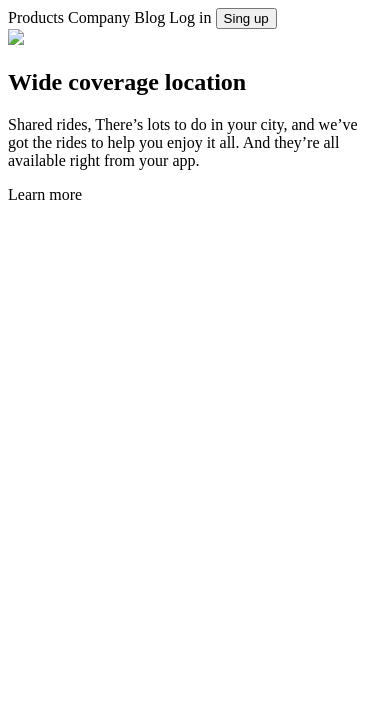
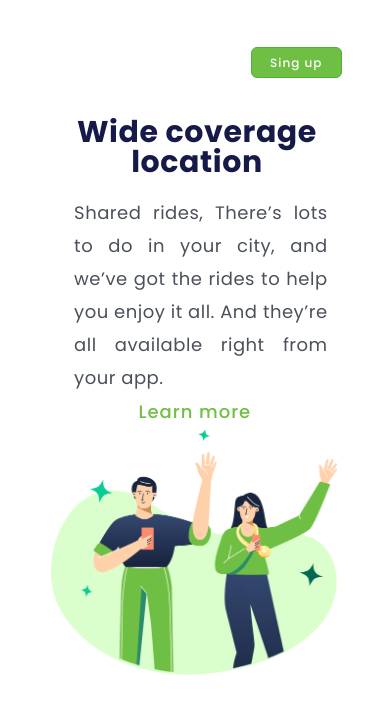
Before and after one commit to izabelmedeirosm/Proj.-Positive, a plain HTML site: page index.html in a window 390 px wide. Drawn offline with Linux system fonts and the light colour scheme.

Commit message:
AJuste responsividade index.html e style.css

```diff
--- a/index.html
+++ b/index.html
@@ -7,7 +7,7 @@
     <meta http-equiv="X-UA-Compatible" content="IE=edge">
     <meta name="viewport" content="width=device-width, initial-scale=1.0">
     <title>Positive</title>
-    <link href="./19.1 style.css" rel="stylesheet">
+    <link href="./style.css" rel="stylesheet">
     <link rel="preconnect" href="https://fonts.googleapis.com">
     <link rel="preconnect" href="https://fonts.gstatic.com" crossorigin>
     <link href="https://fonts.googleapis.com/css2?family=Poppins:wght@400;500;700&display=swap" rel="stylesheet">
@@ -27,7 +27,7 @@
 
     <main>
 
-        <img src="./img/(Positive) Congratulation You get 40 point for your ride.png">
+        <img src="./(Positive) Congratulation You get 40 point for your ride.png">
 
         <section>
             <h1>Wide coverage location</h1>
--- a/style.css
+++ b/style.css
@@ -112,13 +112,17 @@ border: none;
         padding: 0;
     }
 
+    body {
+        margin: 0;
+        padding: 0;
+    }
     section {
         display: block;
         height: auto;
         width: 75%;
         position: static;
         margin-left: 13%;
-        margin-top: 15%;
+        margin-top: 10%;
     }
 
     h1 {
@@ -135,26 +139,28 @@ border: none;
 
     }
     p {
-        width: 75vw;
+        width: 65vw;
         height: auto;
-        text-align: center;
+        text-align: justify;
         color: #4B505A;
         font-size: 18px;
         font-style: normal;
         font-weight: 400;
         line-height: 183.333%;
         letter-spacing: 0.5px;
-        margin-bottom: 5%;
+        margin-bottom: 1%;
+        margin-top:7%;
+        margin-left: 8%;
+
     }
 
     img {
         display: block;
         margin-left: 13%;
-        margin-top: 35vh;
+        margin-top: 37vh;
         width: 75vw;
         height: auto;
-
-    }
+            }
 
 
     .link-header {
@@ -162,9 +168,9 @@ border: none;
     }
 
     .button-header {
-        margin-top: 5px;
-        margin-left:70%;
-        margin-bottom: 5%;
+        margin-left: 60%;
+        margin-top: 0;
+        margin-bottom: 0;
         color: #FFF;
         font-size: 12px;
         font-style: normal;
@@ -178,6 +184,8 @@ border: none;
         background: #6FBF44;
         width: 91px;
         height: 31px;
+        padding: 0;
+
     }
 
     .link-section {
@@ -185,9 +193,6 @@ border: none;
         display:block;
         margin-left:30%;
         margin-bottom: 5%;
-
-
-
     }
 
 }
```
